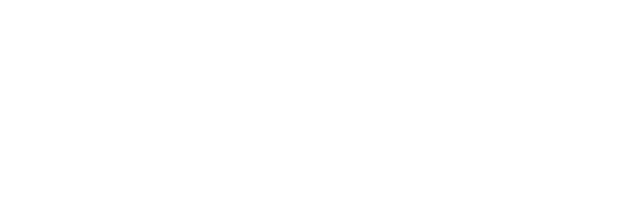
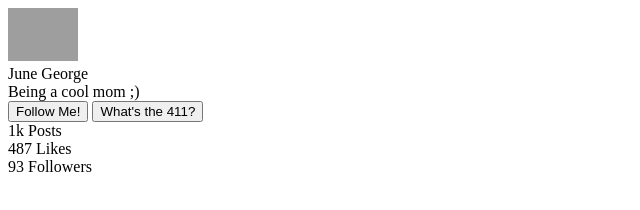
Before and after one commit to Stephmarsjs/Friend_Request, a plain HTML site: page index.html in a window 1280 px wide. Shown: the whole page, without its empty margins (0-640 px from the left). Drawn offline with Linux system fonts and the light colour scheme; grey boxes are pictures that could not be loaded.

Commit message:
added containers for each element of card

```diff
--- a/index.html
+++ b/index.html
@@ -5,6 +5,43 @@
     </head>
 
 <body>
+    <div class="frame">
+        <div class="center-frame">
+
+        <div class="profile">
+            <div class="image">
+                <div class="circle-1"></div>
+                <div class="circle-2"></div>
+                    <img src="https://i.imgur.com/HZUmaS6.jpg"
+                    width="70" alt="June George">
+                </div>
+            </div>
+
+            <div className="name">June George</div>
+            <div className="occupation"></div>Being a cool mom ;)</div>
+
+            <div className="actions">
+                <button class="btn">Follow Me!</button>
+                <button class="btn">What's the 411?</button>
+            </div>
+        </div>
+
+        <div class="stats">
+            <div class="box">
+              <span class="value">1k</span>
+              <span class="paramater">Posts</span>
+        </div>
+        <div class="box">
+            <spam class="value">487</span>
+            <span class="paramater">Likes</span>
+            </div>
+        <div class="box">
+            <span class="value">93</span>
+            <span class="paramater">Followers</span>
+        </div>
+        </div>
+    </div>
+</div>
 
 </body>
 </html>
```
